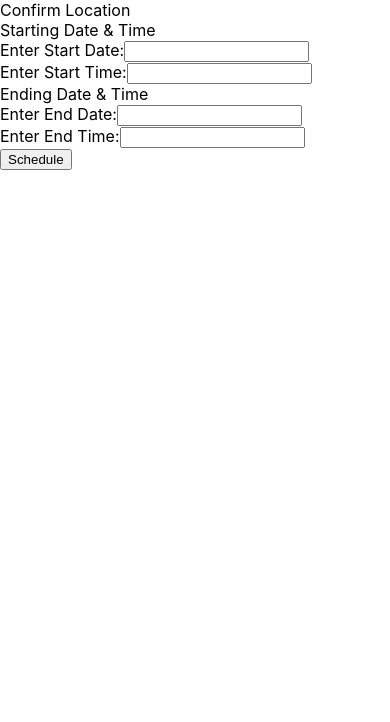
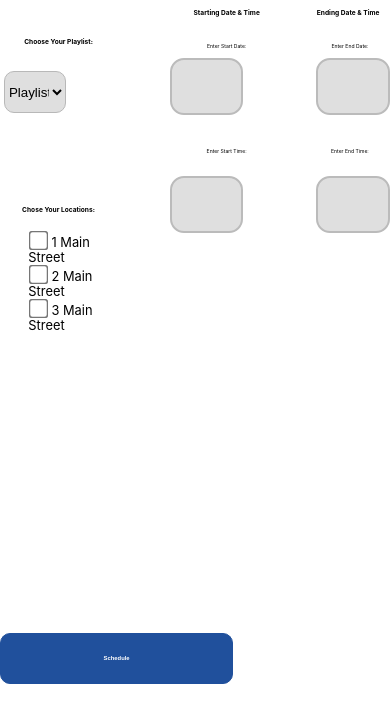
Before and after one commit to sarahukani/Albertsons, a React (Create React App) app: page /schedule in a window 390 px wide. Shown: the top 722 px of the page. Built offline with nearby package versions, Linux system fonts and the light colour scheme.

Commit message:
did work on info boxes on ai component, did the css on the chedule feature for the popup and fixed responsiveness on uploader

```diff
--- a/src/bannerSelectionComp/Banner.js
+++ b/src/bannerSelectionComp/Banner.js
@@ -79,7 +79,7 @@ export default function Banner(){
             <p className="subHeader">Select ONE banner from the list below.</p>
             <ul className="storeList">
                 {storeList.map((store, index) =>
-                    <li className="storeNames">
+                    <li key={index} className="storeNames">
                         <label style={{ color: "black" }} className="container">
                             <input type="radio" checked={choice[index]} name="radio"  onChange={() => choiceClick(index)}/>
                             {store}
--- a/src/createPlaylistComp/Schedule.css
+++ b/src/createPlaylistComp/Schedule.css
@@ -7,19 +7,49 @@
   justify-content: space-between;
 }
 
+
 .section1 {
   flex-basis: 30%;
   margin-right: 30px;
 }
-/*
-  .section:last-child {
-    margin-right: 0;
-  } */
 
 .section1-heading {
-    font-size: 12px;
+  font-size: 1.7vw;
   font-weight: bold;
-    margin-bottom: 8px;
+  /* position: absolute;
+  top: 24vh;
+  left: 20.5vw; */
+  margin-top: 4.5vh;
+  text-align: center;
+}
+
+.playlistSelection{
+  border-radius: 10px;
+  background-color: #DFDFDF;
+  border: 1px solid #b8b8b8;
+  width: 16vw;
+  height: 5vh;
+  margin-top: 3vh;
+  margin-left: 1vw;
+}
+
+.locationChoice{
+  margin-top: 11vh;
+  font-size: 1.7vw;
+  font-weight: bold;
+  text-align: center;
+}
+
+.storeListPopup{
+  /* position: absolute;
+  top: 52vh;
+  left: 19vw; */
+  margin-top: 3vh;
+  list-style: none;
+}
+
+.checktext{
+  margin-left: 0.8vw;
 }
 
 .section2 {
@@ -28,9 +58,125 @@
 
 
 .section2-heading {
-    font-size: 20px;
+  font-size: 1.7vw;
   font-weight: bold;
-    margin-bottom: 8px;
+  /* position: absolute;
+  top: 23.5vh;
+  left: 42vw; */
+  margin-top: 0.8vh;
+  margin-left: -3.4vw;
+  text-align: center;
+}
+
+.start-date{
+  font-size: 1.3vw;
+  text-align: center;
+  /* position: absolute;
+  top: 29vh;
+  left: 45.7vw; */
+  margin-top: 3vh;
+  margin-left: -3.4vw;
+}
+
+.start-date-chooser{
+  width: 16.8vw;
+  height: 6vh;
+  border-radius: 14px;
+  text-align: center;
+  font-size: 1.5vw;
+  border: 2px solid #bbbbbb;
+  background-color: #DFDFDF;
+  /* position: absolute;
+  top: 5.5vh;
+  left: -1.8vw; */
+  margin-top: 0.5vh;
+  margin-left: -1.3vw;
+}
+
+.start-time{
+  font-size: 1.3vw;
+  margin-top: 4vh;
+  text-align: center;
+  /* position: absolute;
+  top: 46.5vh;
+  left: 45.7vw; */
+  margin-left: -3.4vw;
+}
+
+.start-time-chooser{
+  width: 16.8vw;
+  height: 6vh;
+  border-radius: 14px;
+  text-align: center;
+  font-size: 1.5vw;
+  border: 2px solid #bbbbbb;
+  background-color: #DFDFDF;
+  /* position: absolute;
+  top: 20vh;
+  left: -1.8vw; */
+  margin-top:2vh;
+  margin-left: -1.3vw;
+}
+
+.section3-heading {
+  font-size: 1.7vw;
+  font-weight: bold;
+  /* position: absolute;
+  top: 23.5vh;
+  left: 42vw; */
+  margin-top: 0.8vh;
+  margin-left: -2.5vw;
+  text-align: center;
+}
+
+.end-date{
+  font-size: 1.3vw;
+  text-align: center;
+  /* position: absolute;
+  top: 29vh;
+  left: 45.7vw; */
+  margin-top: 3vh;
+  margin-left: -2.5vw;
+}
+
+.end-date-chooser{
+  width: 16.8vw;
+  height: 6vh;
+  border-radius: 14px;
+  text-align: center;
+  font-size: 1.5vw;
+  border: 2px solid #bbbbbb;
+  background-color: #DFDFDF;
+  /* position: absolute;
+  top: 5.5vh;
+  left: -1.8vw; */
+  margin-top: 0.5vh;
+  margin-left: -0.8vw;
+}
+
+.end-time{
+  font-size: 1.3vw;
+  margin-top: 4vh;
+  text-align: center;
+  /* position: absolute;
+  top: 46.5vh;
+  left: 45.7vw; */
+  margin-left: -2.5vw;
+}
+
+.end-time-chooser{
+  width: 16.8vw;
+  height: 6vh;
+  border-radius: 14px;
+  text-align: center;
+  font-size: 1.5vw;
+  border: 2px solid #bbbbbb;
+  background-color: #DFDFDF;
+  /* position: absolute;
+  top: 20vh;
+  left: -1.8vw; */
+  margin-top:2vh;
+  margin-left: -0.8vw;
 }
 
 .schedule-button-container {
@@ -38,19 +184,22 @@
   flex-direction: column;
   align-items: bottom;
   width: 100%;
-    margin-top: 35%;
+  position: absolute;
+  top: 75vh;
 }
 
 .schedule-button {
   background-color: #20509c;
     color: white;
     padding: 5px 20px;
-    font-size: 12px;
+    font-size: 1.5vw;
     font-weight: bold;
     border: none;
     border-radius: 10px;
     cursor: pointer;
     border: 1px solid #20509C;
+    height: 6vh;
+    width: 59.8vw;
 }
 
 .input1-container label {
@@ -118,12 +267,52 @@
 
 @media (max-width: 768px) {
   .schedule-container {
-      flex-direction: column;
+    display: flex;
+    flex-direction: row;
     align-items: center;
+    color: black;
+    flex-wrap: wrap;
+    justify-content: space-between;
   }
 
   .section {
     flex-basis:100%;
     margin-bottom: 10px;
   }
+
+  .storeListPopup{
+    /* position: absolute;
+    top: 52vh;
+    left: 19vw; */
+    margin-top: 2vh;
+    margin-left: -3vw;
+    list-style: none;
+    font-size: 0.5vw;
   }
+
+  .checktext{
+    font-size: 2px;
+  }
+
+  .section2-heading {
+    font-size: 1.7vw;
+    font-weight: bold;
+    /* position: absolute;
+    top: 23.5vh;
+    left: 42vw; */
+    margin-top: -11vh;
+    margin-left: -3.4vw;
+    text-align: center;
+  }
+
+  .section3-heading {
+    font-size: 1.7vw;
+    font-weight: bold;
+    /* position: absolute;
+    top: 23.5vh;
+    left: 42vw; */
+    margin-top: -11vh;
+    margin-left: -3.4vw;
+    text-align: center;
+  }
+}
--- a/src/createPlaylistComp/Schedule.js
+++ b/src/createPlaylistComp/Schedule.js
@@ -6,230 +6,177 @@ import 'react-datepicker/dist/react-datepicker.css';
 
 import '../mainComp/Main.css';
 
+import "./Schedule.css"
+
 
 
 const Schedule = ({ onSave }) => {
-
   const [startDate, setStartDate] = useState(null);
-
   const [endDate, setEndDate] = useState(null);
-
   const [startTime, setStartTime] = useState(null);
-
   const [endTime, setEndTime] = useState(null);
-
   const [showModal, setShowModal] = useState(false);
-
   const [uploadSuccess, setUploadSuccess] = useState(false);
 
-
-
   const handleSchedule = () => {
-
+    console.log("in handle schedule")
     if (!startDate || !endDate || !startTime || !endTime) {
-
       console.error('Please select both start and end dates and times.');
-
       return;
-
     }
 
-
-
     const startDateTime = new Date(startDate);
-
     startDateTime.setHours(startTime.getHours());
-
     startDateTime.setMinutes(startTime.getMinutes());
 
-
-
     const endDateTime = new Date(endDate);
-
     endDateTime.setHours(endTime.getHours());
-
     endDateTime.setMinutes(endTime.getMinutes());
-
-
-
-    onSave(startDateTime, endDateTime);
-
-
-
     setUploadSuccess(true);
-
     setShowModal(true);
+    // onSave(startDateTime, endDateTime);
 
   };
 
-
-
   const closeModal = () => {
-
     setShowModal(false);
-
   };
 
+  const sl = [{id: "8010", location: {address:"1 Main Street"}}, {id: "9010", location: {address:"2 Main Street"}}, {id: "9210", location: {address:"3 Main Street"}}]
 
+  //refactor this code (this is repetitive with the store location page)
+  const initializeCheckedState = (storeList) => {
+    const initialState = {};
+    for (const store of storeList) {
+      initialState[store.id] = false;
+    }
+    return initialState;
+  };
+
+  const [checkedState, setCheckedState] = useState(() =>
+    initializeCheckedState(sl)
+  );
+
+  const handleOnChange = (storeId) => {
+    setCheckedState(prevState => ({
+      ...prevState,
+      [storeId]: !prevState[storeId]
+    }))
+  }
 
   return (
-
     <div className="schedule-container">
-
       <div className="section1">
-
-        <div className="section1-heading">Confirm Location</div>
-
+        <div className="section1-heading">Choose Your Playlist:</div>
+        <select className="playlistSelection">
+          <option>Playlist 1</option>
+          <option>Playlist 2</option>
+          <option>Playlist 3</option>
+          <option>Playlist 4</option>
+          <option>Playlist 5</option>
+        </select>
+        <div className="locationChoice">Chose Your Locations:</div>
+        <div className="storeList-container">
+          <ul className="storeListPopup">
+            {sl.map((store, index) =>
+            <li className="storeNameList">
+              <label>
+                <input
+                    type="checkbox"
+                    className="check"
+                    id={`custom-checkbox-${index}`}
+                    name={store}
+                    value={store}
+                    checked={checkedState[store.id]}
+                    onChange={() => handleOnChange(store.id)}
+                  />
+                  <span class="checktext">{store.location.address}</span>
+              </label>
+            </li>
+            )}
+          </ul>
+        </div>
       </div>
 
-
-
       <div className="section2">
-
         <div className="section2-heading">Starting Date & Time</div>
-
         <div className="input1-container">
-
-          <label htmlFor="start-date">Enter Start Date:</label>
-
+          <p className="start-date">Enter Start Date:</p>
           <DatePicker
-
             selected={startDate}
-
             onChange={(date) => setStartDate(date)}
-
-            dateFormat="yyyy-MM-dd"
-
+            dateFormat="MM-dd-yyyy"
             id="start-date"
-
             maxLength="2"
-
             placeholder="MM"
-
+            className="start-date-chooser"
           />
-
-        </div>
-
-
-
-        <div className="input1-container">
-
-          <label htmlFor="start-time">Enter Start Time:</label>
-
-          <DatePicker
-
-            selected={startTime}
-
-            onChange={(time) => setStartTime(time)}
-
-            showTimeSelect
-
-            showTimeSelectOnly
-
-            timeIntervals={15}
-
-            timeCaption="Time"
-
-            dateFormat="HH:mm"
-
-            id="start-time"
-
-          />
-
-        </div>
-
-      </div>
-
-
-
-      <div className="section">
-
-        <div className="section2-heading">Ending Date & Time</div>
-
-        <div className="input1-container">
-
-          <label htmlFor="end-date">Enter End Date:</label>
-
-          <DatePicker
-
-            dayAriaLabel="day"
-
-            selected={endDate}
-
-            onChange={(date) => setEndDate(date)}
-
-            dateFormat="yyyy-MM-dd"
-
-            id="end-date"
-
-          />
-
         </div>
 
         <div className="input1-container">
+          <p className="start-time">Enter Start Time:</p>
+          <DatePicker
+            selected={startTime}
+            onChange={(time) => setStartTime(time)}
+            showTimeSelect
+            showTimeSelectOnly
+            timeIntervals={15}
+            timeCaption="Time"
+            dateFormat="HH:mm"
+            id="start-time"
+            className='start-time-chooser'
+          />
+        </div>
+      </div>
 
-          <label htmlFor="end-time">Enter End Time:</label>
-
+      <div className="section3">
+        <div className="section3-heading">Ending Date & Time</div>
+        <div className="input1-container">
+          <p className="end-date">Enter End Date:</p>
           <DatePicker
-
-            selected={endTime}
-
-            onChange={(time) => setEndTime(time)}
-
-            showTimeSelect
-
-            showTimeSelectOnly
-
-            timeIntervals={15}
-
-            timeCaption="Time"
-
-            dateFormat="HH:mm"
-
-            id="end-time"
-
+            dayAriaLabel="day"
+            selected={endDate}
+            onChange={(date) => setEndDate(date)}
+            dateFormat="MM-dd-yyyy"
+            id="end-date"
+            className="end-date-chooser"
           />
-
         </div>
 
+        <div className="input1-container">
+          <p className="end-time">Enter End Time:</p>
+          <DatePicker
+            selected={endTime}
+            onChange={(time) => setEndTime(time)}
+            showTimeSelect
+            showTimeSelectOnly
+            timeIntervals={15}
+            timeCaption="Time"
+            dateFormat="HH:mm"
+            id="end-time"
+            className="end-time-chooser"
+          />
+        </div>
       </div>
 
-
-
       <div className="schedule-button-container">
-
         <button className="schedule-button" onClick={handleSchedule}>
-
           Schedule
-
         </button>
-
       </div>
 
-
-
       {showModal && (
-
         <div className={`modal ${uploadSuccess ? 'success' : 'failure'}`}>
-
           {uploadSuccess ? (
-
             <>
-
               <div className="modal-content">
-
                 <span className="modal-icon">&#x2714;</span>
-
                 <h3>Schedule Successful</h3>
-
               </div>
 
               <button className="modal-close" onClick={closeModal}>
-
                 Close
-
               </button>
-
             </>
 
           ) : (
@@ -237,33 +184,19 @@ const Schedule = ({ onSave }) => {
             <>
 
               <div className="modal-content">
-
                 <span className="modal-icon">&#x2716;</span>
-
                 <h3>Schedule Failed</h3>
-
               </div>
 
               <button className="modal-close" onClick={closeModal}>
-
                 Close
-
               </button>
-
             </>
-
           )}
-
         </div>
-
       )}
-
     </div>
-
   );
-
 };
 
-
-
 export default Schedule;
--- a/src/createPlaylistComp/createPlaylist.js
+++ b/src/createPlaylistComp/createPlaylist.js
@@ -357,7 +357,7 @@ function CreatePlaylist() {
 
                               />
 
-                          <button className="close-btn" onClick={handleClosePopup}>Close</button>
+                          <button className="close-btn" onClick={handleClosePopup}>X</button>
 
                         </div>
 
--- a/src/uploadWidget/Uploader.css
+++ b/src/uploadWidget/Uploader.css
@@ -4,7 +4,7 @@
   flex-direction: column;
   justify-content: center;
   align-items: center;
-  height: 12vw;
+  height: 25vh;
   width: 30.8vw;
   cursor: pointer;
   position: absolute;
```
Also changed, not shown: src/aiWidget/AiComp.css (+88 -4 lines), src/aiWidget/AiComp.js (+81 -6 lines), src/createPlaylistComp/createPlaylist.css (+10 -23 lines), src/data/database.js (+19 -3 lines). Lines whose indentation alone changed are shown as unchanged.
